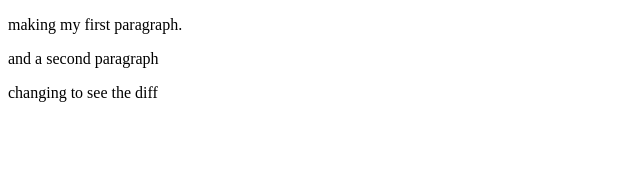
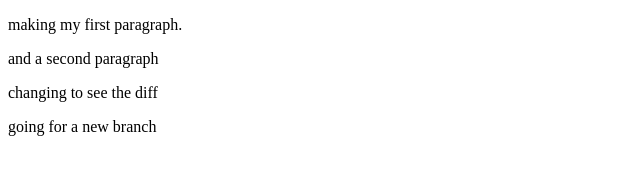
Before and after one commit to Andromedadev94/first-proj, a plain HTML site: page index.html in a window 1280 px wide. Shown: the whole page, without its empty margins (0-640 px from the left). Drawn offline with Linux system fonts and the light colour scheme.

Commit message:
created a new branch

```diff
--- a/index.html
+++ b/index.html
@@ -9,5 +9,6 @@
     <p>making my first paragraph.</p>
     <p>and a second paragraph</p>
     <p>changing to see the diff</p>
+    <p>going for a new branch</p>
 </body>
 </html>
```
